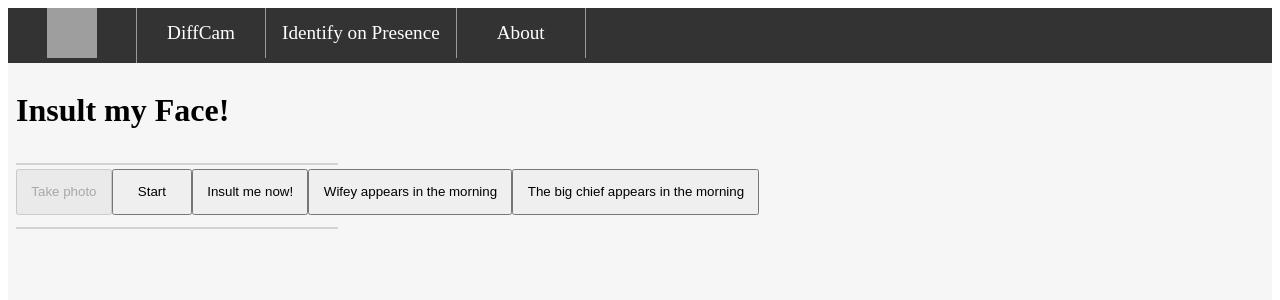
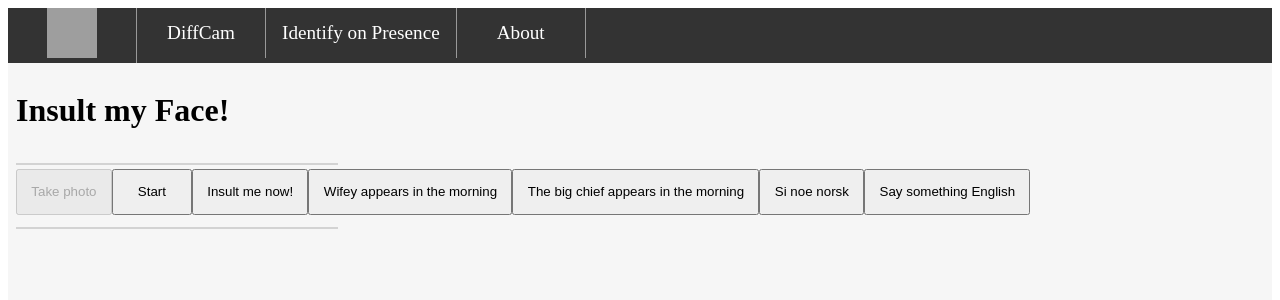
Before and after one commit to angularsen/Insultor, a React app in the folder Insultor.JS/: page / in a window 1280 px wide. Shown: the top 300 px of the page. Built offline with nearby package versions, Linux system fonts and the light colour scheme; grey boxes are pictures that could not be loaded; the HTML template or start-up script is replaced by a standard one.

Commit message:
home: Add norsk and english speech demo buttons

```diff
--- a/Insultor.JS/src/Home.js
+++ b/Insultor.JS/src/Home.js
@@ -62,6 +62,8 @@ class Component extends React.Component {
           <button style={buttonStyle} onClick={ev => this.speakRandomJoke(ev)}>Insult me now!</button>
           <button style={buttonStyle} onClick={ev => this.didWifeyAppearAndItIsMorning(ev)}>Wifey appears in the morning</button>
           <button style={buttonStyle} onClick={ev => this.onBigChiefAppearAnItIsdMorning(ev)}>The big chief appears in the morning</button>
+          <button style={buttonStyle} onClick={ev => this.speakNorwegian(ev)}>Si noe norsk</button>
+          <button style={buttonStyle} onClick={ev => this.speakEnglish(ev)}>Say something English</button>
         </div>
         <canvas style={{ border: '1px solid lightgrey' }} id="canvas" ref={this.initCanvas} width={width} height={height}>
         </canvas>
@@ -278,7 +280,7 @@ class Component extends React.Component {
 
   speak(msg, opts) {
     this.setState({ textToSpeak: msg, speakOpts: opts });
-    speech.speak(msg);
+    speech.speak(msg, opts);
   }
 
   didWifeyAppearAndItIsMorning(buttonClickEvent) {
@@ -293,5 +295,13 @@ class Component extends React.Component {
     this.speak(text, { theme: 'heroic' })
   }
 
+  speakNorwegian(buttonClickEvent) {
+    this.speak('En setning på norsk!', {lang: 'nb-NO', rate: 2});
+  }
+
+  speakEnglish(buttonClickEvent) {
+    this.speak('A sentence in English!', {lang: 'en-US', rate: 2});
+  }
+
 }
 export default Component;
```
